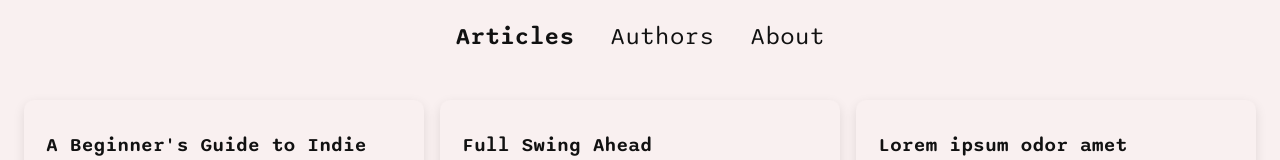
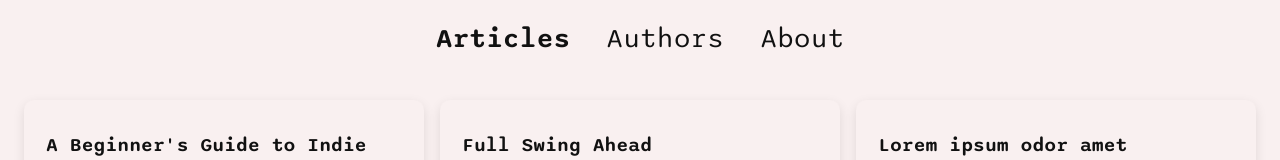
Before and after one commit to sevora/bl0g, a website built with webpack: page index.html in a window 1280 px wide. Shown: the top 160 px of the page. Built offline with nearby package versions, Linux system fonts and the light colour scheme.

Commit message:
Update Navigation Sizing and Links Break Word

```diff
--- a/css/style.css
+++ b/css/style.css
@@ -23,7 +23,7 @@ nav {
     background-color: var(--background-color);
     box-sizing: border-box;
 
-    font-size: 1.5rem;
+    font-size: 1.3rem;
     display: flex;
     justify-content: center;
     align-items: center;
@@ -66,6 +66,11 @@ nav a, nav a:hover, nav a:visited, nav a:focus, nav a:active  {
 
 nav a.active {
     font-weight: 600;
+}
+
+a, a:visited {
+    color: var(--foreground-color);
+    word-break: break-all;
 }
 
 footer {
@@ -246,6 +251,10 @@ footer {
 }
 
 @media only screen and (min-width: 768px) {
+    nav {
+        font-size: 1.7rem;
+    }
+
     .profile {
         flex-direction: row;
     }
```
